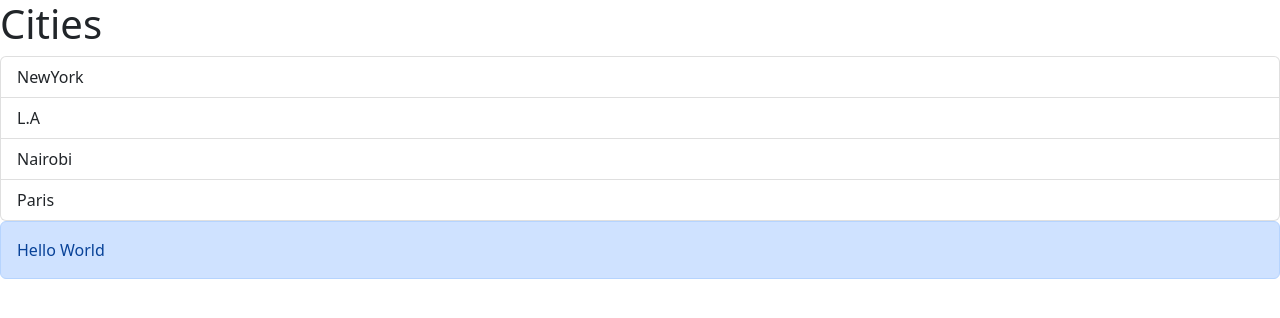
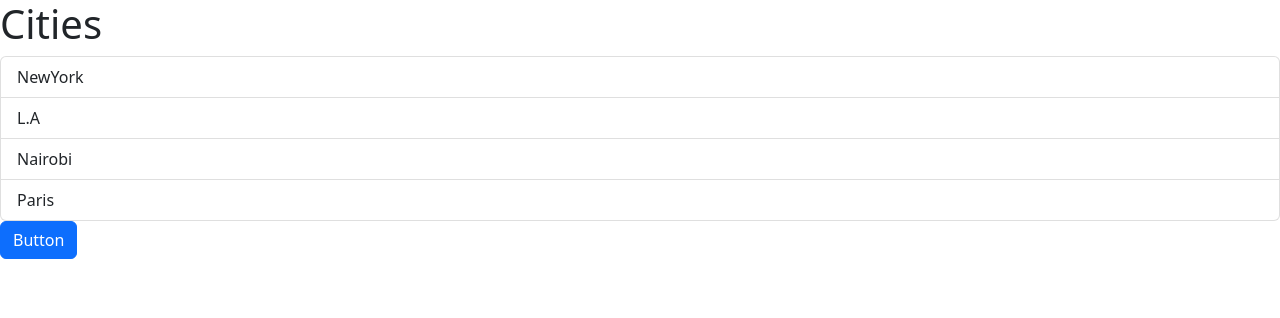
Before and after one commit to KabongeHajarah/app-react, a React (Vite) app: page / in a window 1280 px wide. Shown: the top 318 px of the page. Built offline with nearby package versions, Linux system fonts and the light colour scheme.

Commit message:
Building a button component

```diff
--- a/src/App.tsx
+++ b/src/App.tsx
@@ -1,6 +1,6 @@
-  import ListGroup from "./components/ListGroup"
-import Alert from "./components/alert";
-
+import ListGroup from "./components/ListGroup"
+// import Alert from "./components/alert";
+import Button from "./components/button";
   function App (){
     let items =[
       'NewYork',
@@ -14,12 +14,16 @@ import Alert from "./components/alert";
   }
   return (
     <>
-  <div><ListGroup items={items} heading="Cities" onSelection={handleSelection}/> </div>
+  <div>
+    <ListGroup items={items} heading="Cities" onSelection={handleSelection}/>
+
+    </div>
 <div >
-<Alert>
+{/* <Alert>
  Hello World
-</Alert>
+</Alert> */}
 
+<Button></Button>
 </div>
 </>
     );
--- /dev/null
+++ b/src/components/button.tsx
@@ -0,0 +1,9 @@
+import React from 'react'
+// import App from '../App'
+
+const Button = () => {
+  return (
+<button className='btn btn-primary'>Button</button>
+  )
+}
+export default Button;
```
